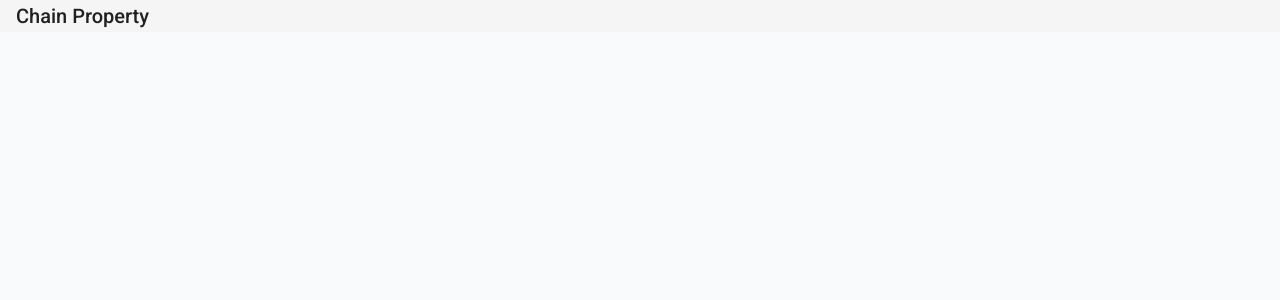
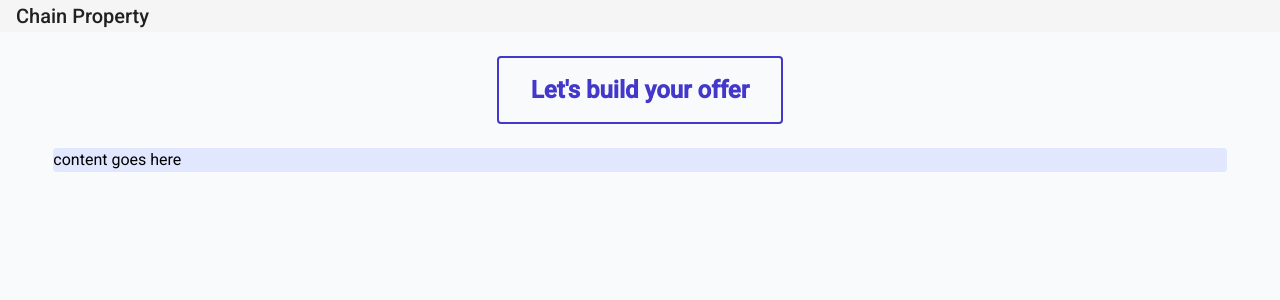
Before and after one commit to ThomFDV/Blockchain-ETH-Trading-Dapp, an Angular app in the folder frontend/: page /sell in a window 1280 px wide. Before the commit this address led to /. Shown: the top 300 px of the page. Built offline with nearby package versions, Linux system fonts and the light colour scheme.

Commit message:
Add selling form page

```diff
--- a/frontend/src/app/app-routing.module.ts
+++ b/frontend/src/app/app-routing.module.ts
@@ -1,12 +1,17 @@
 import { NgModule } from '@angular/core';
 import { Routes, RouterModule } from '@angular/router';
 import {HomeComponent} from "./components/home/home.component";
+import {SellingFormComponent} from "./components/selling-form/selling-form.component";
 
 
 const routes: Routes = [
   {
     path: '',
     component: HomeComponent
+  },
+  {
+    path: 'sell',
+    component: SellingFormComponent
   }
 ];
 
--- a/frontend/src/app/app.module.ts
+++ b/frontend/src/app/app.module.ts
@@ -9,11 +9,13 @@ import { HomeComponent } from './components/home/home.component';
 import {MatIconModule} from "@angular/material/icon";
 import {MatCardModule} from "@angular/material/card";
 import {MatButtonModule} from "@angular/material/button";
+import { SellingFormComponent } from './components/selling-form/selling-form.component';
 
 @NgModule({
   declarations: [
     AppComponent,
-    HomeComponent
+    HomeComponent,
+    SellingFormComponent
   ],
   imports: [
     BrowserModule,
--- a/frontend/src/app/components/home/home.component.html
+++ b/frontend/src/app/components/home/home.component.html
@@ -6,10 +6,7 @@
     </h2>
     <div class="mt-8 flex lg:mt-0 lg:flex-shrink-0">
       <div class="inline-flex rounded-md shadow">
-        <a mat-raised-button href="#" color="primary" class="inline-flex items-center justify-center px-5 py-3 text-base font-medium">Add an offer</a>
-<!--        <a href="#" class="inline-flex items-center justify-center px-5 py-3 border border-transparent text-base font-medium rounded-md text-white bg-primary-700 hover:bg-primary-dark">-->
-<!--          Add an offer-->
-<!--        </a>-->
+        <a mat-raised-button routerLink="/sell" color="primary" class="inline-flex items-center justify-center px-5 py-3 text-base font-medium">Add an offer</a>
       </div>
       <div class="ml-3 inline-flex rounded-md shadow">
         <a mat-stroked-button href="#" color="accent" class="inline-flex items-center justify-center px-5 py-3 text-base font-medium bg-white">Learn more</a>
--- /dev/null
+++ b/frontend/src/app/components/selling-form/selling-form.component.html
@@ -0,0 +1,10 @@
+<div>
+  <div class="flex justify-center">
+    <h1 class="text-2xl font-semibold text-center my-6 text-accent-700 border-2 border-accent-700 rounded py-4 px-8">
+      Let's build your offer
+    </h1>
+  </div>
+  <div class="w-11/12 rounded bg-accent-100 m-auto">
+    <p>content goes here</p>
+  </div>
+</div>
--- /dev/null
+++ b/frontend/src/app/components/selling-form/selling-form.component.ts
@@ -0,0 +1,15 @@
+import { Component, OnInit } from '@angular/core';
+
+@Component({
+  selector: 'app-selling-form',
+  templateUrl: './selling-form.component.html',
+  styleUrls: ['./selling-form.component.scss']
+})
+export class SellingFormComponent implements OnInit {
+
+  constructor() { }
+
+  ngOnInit(): void {
+  }
+
+}
```
Also changed, not shown: frontend/src/app/components/selling-form/selling-form.component.scss (added), 1 other file (tests, documents, lock files or other folders).
